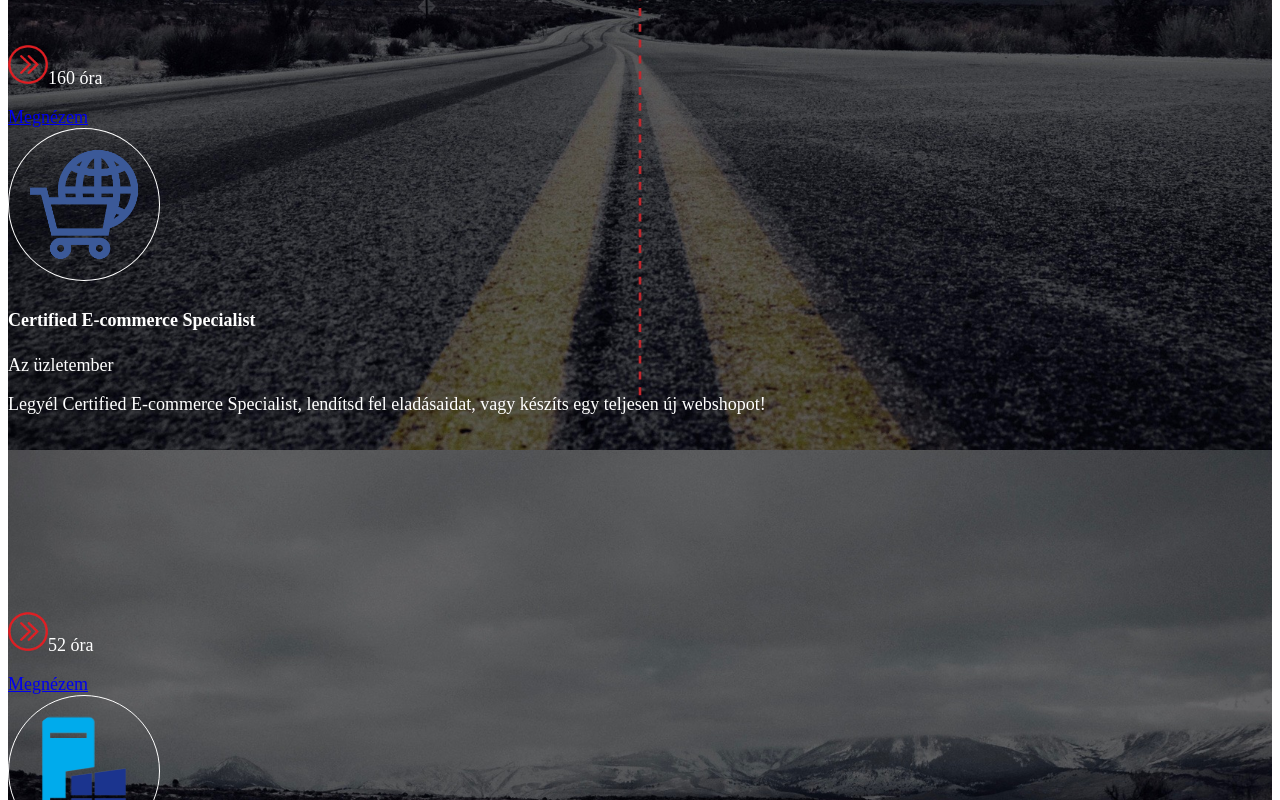
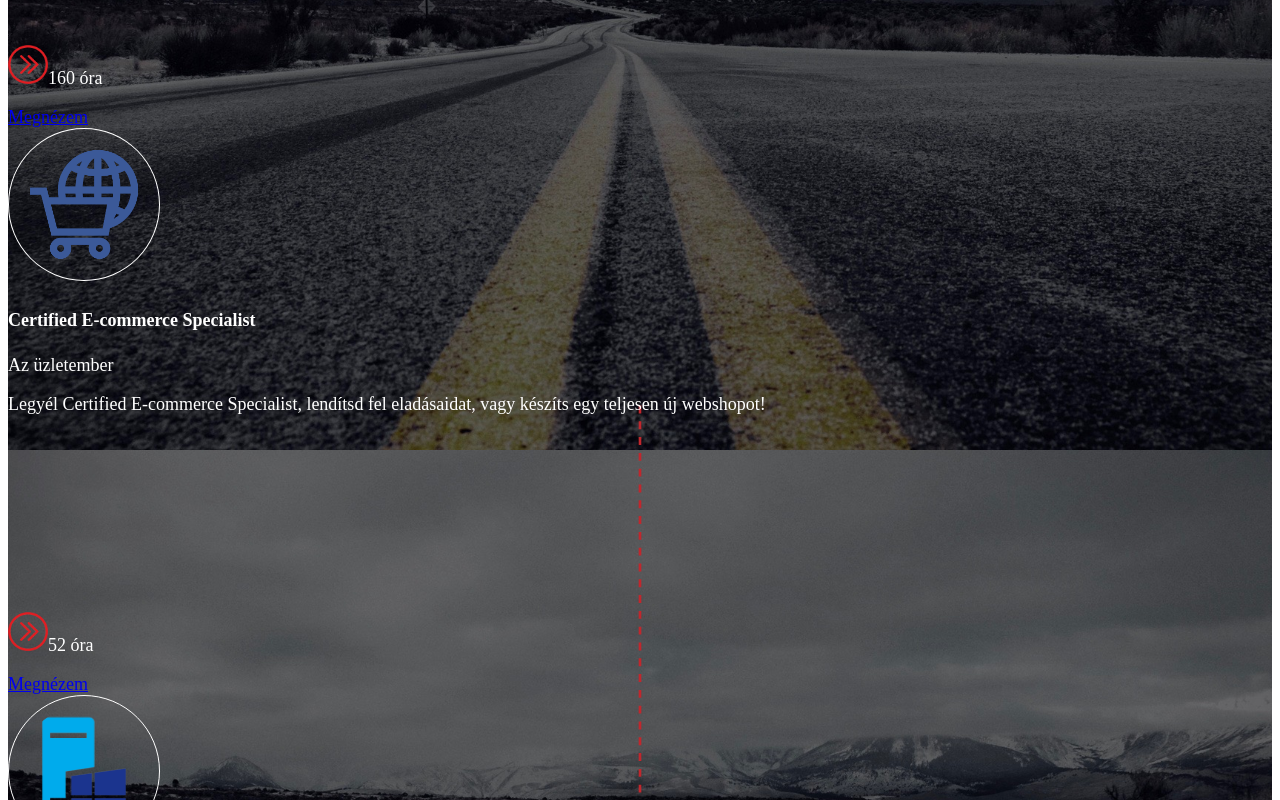
Before and after one commit to lkajtar/netacademia.hu, a Nuxt app: page /elofizetes in a window 1280 px wide. Shown: the part 3620-4420 px from the top of the page. Built offline with nearby package versions, Linux system fonts and the light colour scheme.

Commit message:
* red  dot fix

```diff
--- a/pages/elofizetes.vue
+++ b/pages/elofizetes.vue
@@ -101,7 +101,9 @@
                                 :gtm-data="GTMProductCollection.angular">
         <img src="~/assets/elofizetes/angular-logo.svg" alt="angular-logo" width="130" class="mx-auto img-border">
       </elofizetes-product-card>
+    </div>
 
+    <div class="row pt-5 justify-content-center dotted-bg">
       <elofizetes-product-card  title="Certified E-commerce Specialist"
                                 who="Az üzletember"
                                 description="Legyél Certified E-commerce Specialist, lendítsd fel eladásaidat, vagy készíts egy teljesen új webshopot!"
```
